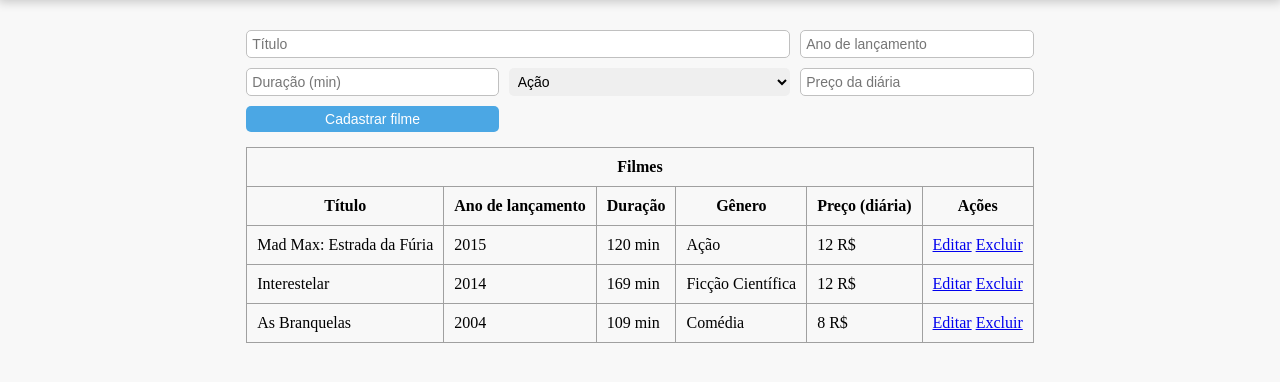
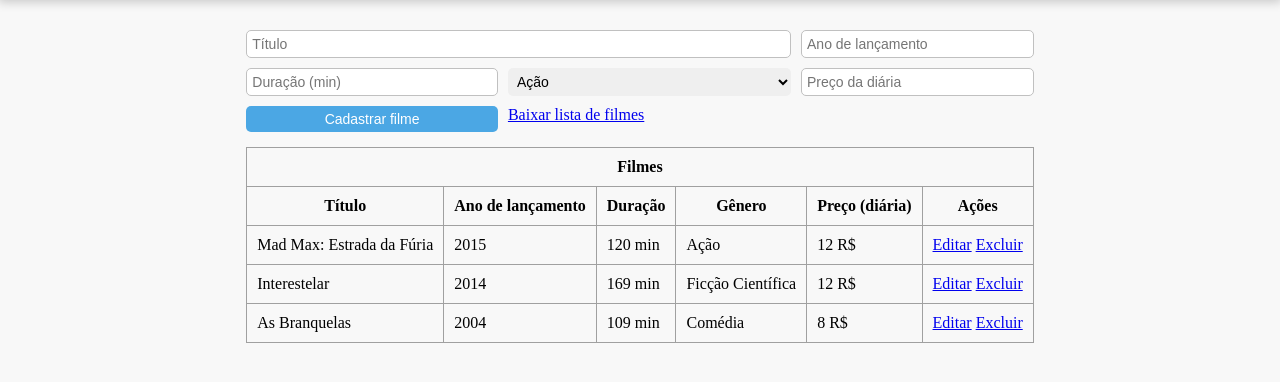
Before and after one commit to deyyses17/locadora-de-filmes, a PHP site: page / in a window 1280 px wide. Shown: the part 80-462 px from the top of the page. Run offline with PHP 8.4, Linux system fonts and the light colour scheme; data comes from the database, SQL or seed files in the repository.

Commit message:
add: download de relatório de filmes mais alugados

```diff
--- a/index.php
+++ b/index.php
@@ -44,6 +44,7 @@ $generos = $statement_genero -> fetchAll(PDO::FETCH_ASSOC);
       </select>
       <input type="number" name="preco-diaria" class="txt-input" id="preco-diaria" placeholder="Preço da diária" min="0" max="99" step="0.01" required>
       <input type="submit" value="Cadastrar filme" id="btn-add-filme">
+      <a href="lista_filmes.php">Baixar lista de filmes</a>
     </form>
     <table>
       <thead>
```
